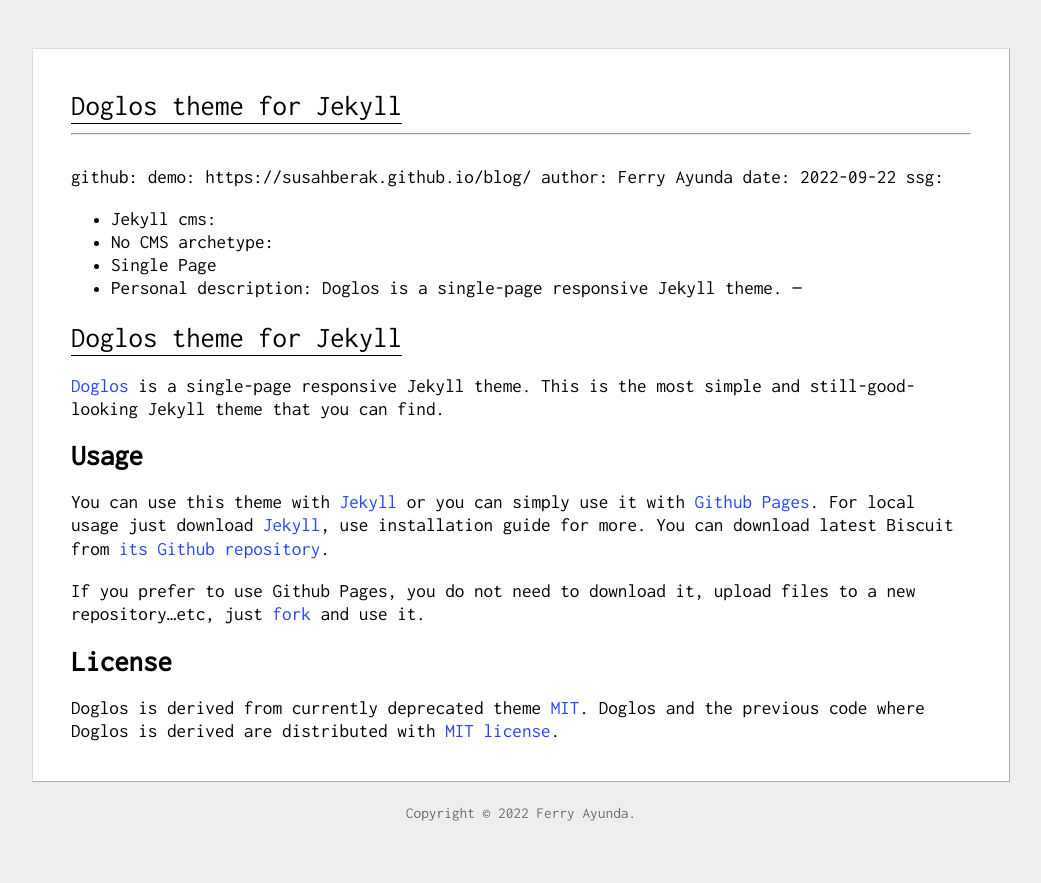
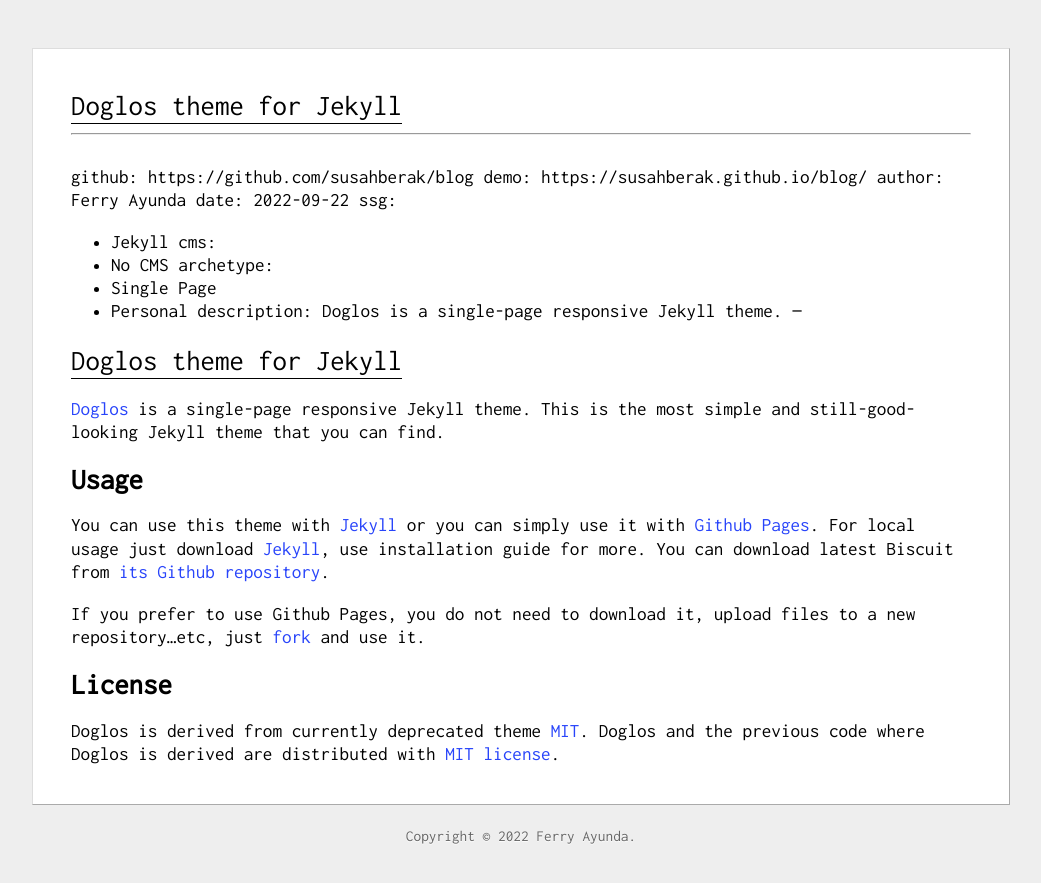
Before and after one commit to susahberak/doglos, a Jekyll site: the page built from _posts/2022-09-22-doglos-theme-for-jekyll.md, in a window 1280 px wide. Shown: the top 883 px of the page, without its empty margins (119-1160 px from the left). Built offline with Jekyll 4.4.1, drawn with Linux system fonts in a browser that asks for light colours; some of the changed lines change nothing that is shown.

Commit message:
Update 2022-09-22-doglos-theme-for-jekyll.md

```diff
--- a/_posts/2022-09-22-doglos-theme-for-jekyll.md
+++ b/_posts/2022-09-22-doglos-theme-for-jekyll.md
@@ -5,7 +5,7 @@
 ---
 
 ---
-github:
+github: https://github.com/susahberak/blog
 demo: https://susahberak.github.io/blog/
 author: Ferry Ayunda
 date: 2022-09-22
```
